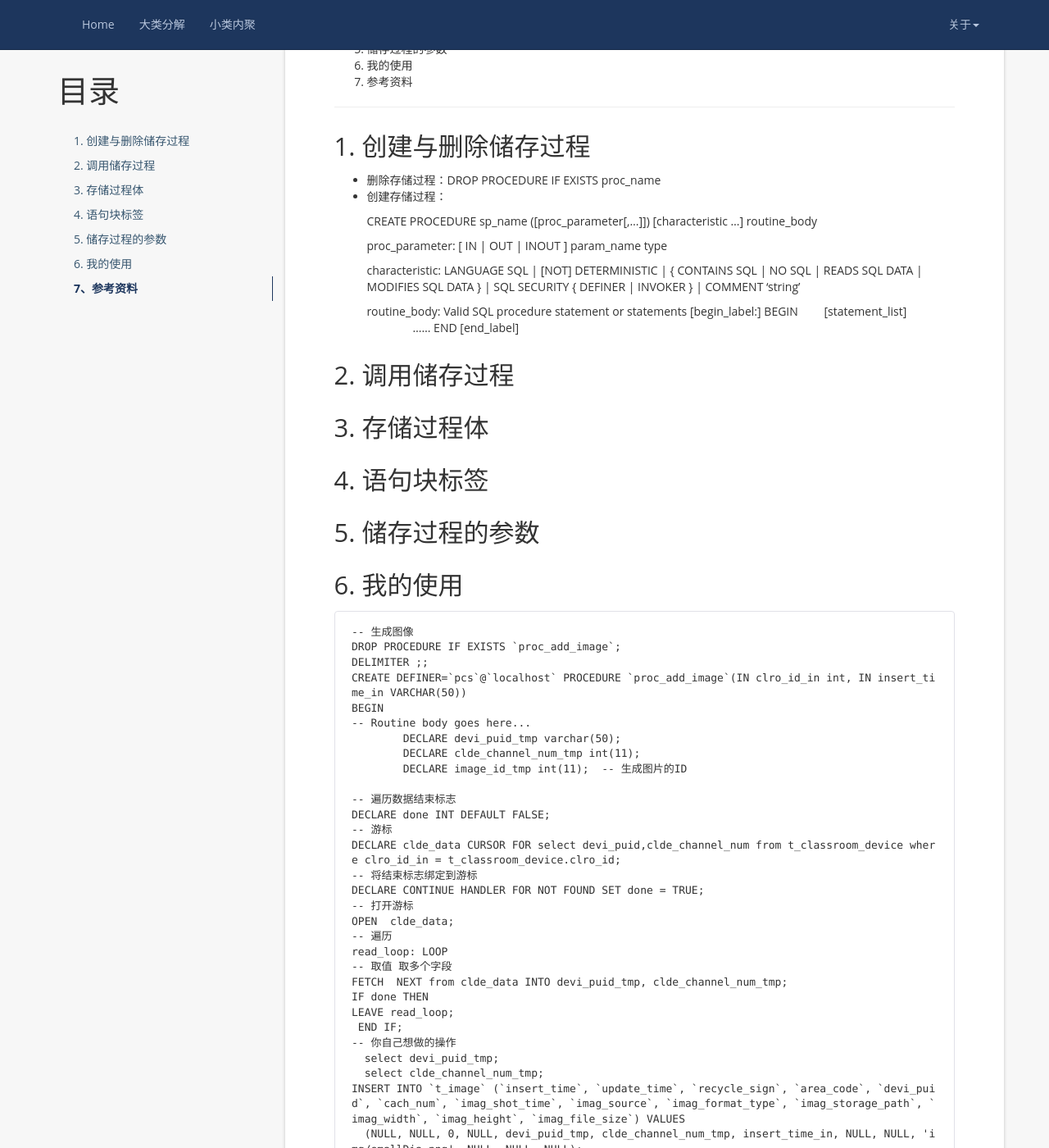
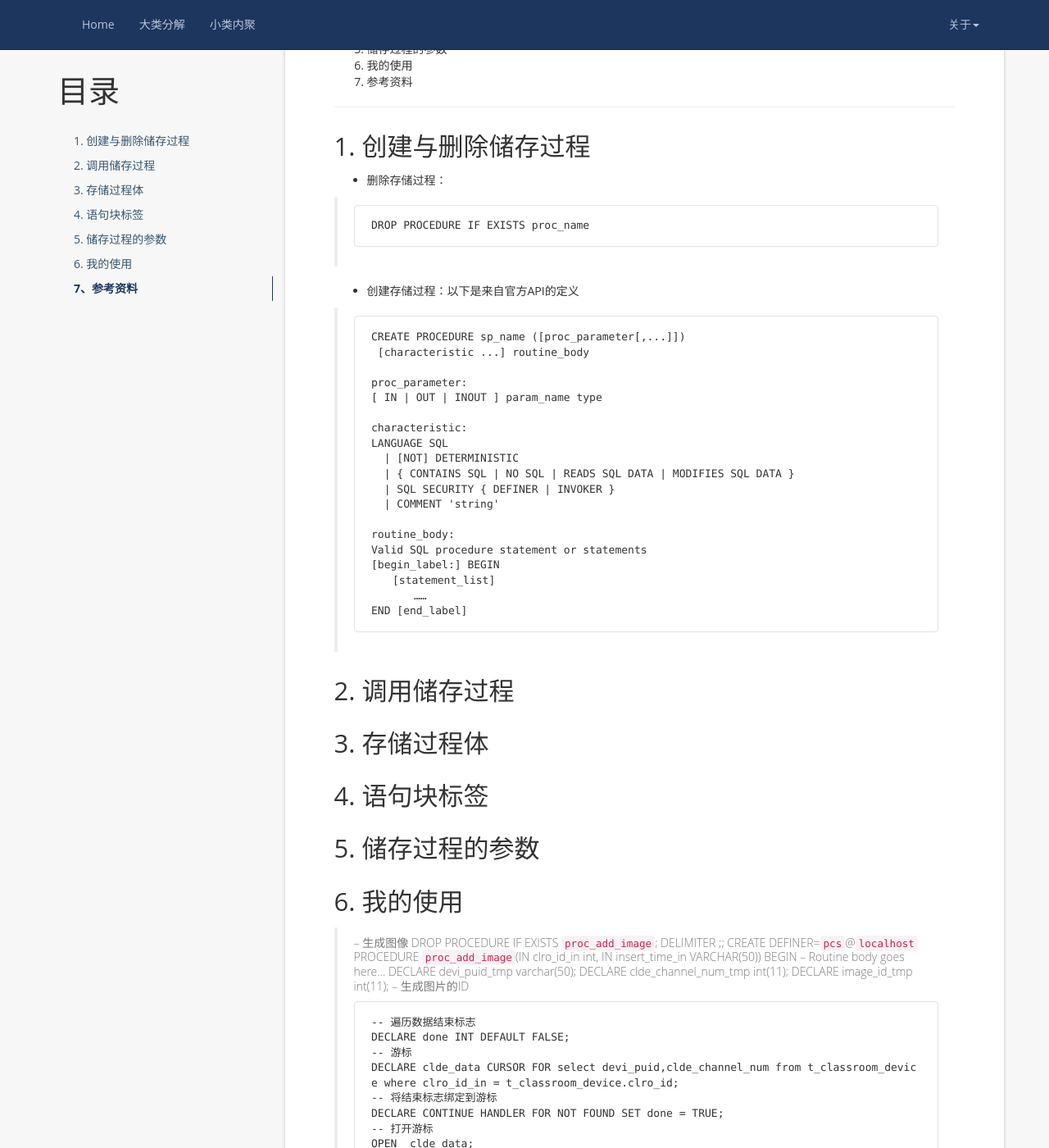
Before and after one commit to yanglei1992/yanglei1992.github.io.old, a Jekyll site: the page built from _posts/mysql/2018-12-27-mysql-proc-study.markdown, in a window 1280 px wide and 1400 px high, scrolled down 525 px. Shown: the whole window at 82% size. Built offline with Jekyll 4.4.1, drawn with Linux system fonts in a browser that asks for light colours; nearby versions of some CDN libraries; comment, search, counter and statistics services are not loaded; some of the changed text lies outside the part shown.

```diff
--- a/_posts/mysql/2018-12-27-mysql-proc-study.markdown
+++ b/_posts/mysql/2018-12-27-mysql-proc-study.markdown
@@ -29,28 +29,34 @@ tag: mysql
 
 
 
-- 删除存储过程：DROP PROCEDURE IF EXISTS proc_name
-- 创建存储过程：
+- 删除存储过程：
 
-    CREATE PROCEDURE sp_name ([proc_parameter[,...]])
-    [characteristic ...] routine_body
 
-    proc_parameter:
-    [ IN | OUT | INOUT ] param_name type
+>     DROP PROCEDURE IF EXISTS proc_name
 
-    characteristic:
-    LANGUAGE SQL
-      | [NOT] DETERMINISTIC
-      | { CONTAINS SQL | NO SQL | READS SQL DATA | MODIFIES SQL DATA }
-      | SQL SECURITY { DEFINER | INVOKER }
-      | COMMENT 'string'
+- 创建存储过程：以下是来自官方API的定义
 
-    routine_body:
-    Valid SQL procedure statement or statements
-    [begin_label:] BEGIN
-    　　[statement_list]
-    　　　　……
-    END [end_label]
+
+>
+>     CREATE PROCEDURE sp_name ([proc_parameter[,...]])
+>      [characteristic ...] routine_body
+>
+>     proc_parameter:
+>     [ IN | OUT | INOUT ] param_name type
+>
+>     characteristic:
+>     LANGUAGE SQL
+>       | [NOT] DETERMINISTIC
+>       | { CONTAINS SQL | NO SQL | READS SQL DATA | MODIFIES SQL DATA }
+>       | SQL SECURITY { DEFINER | INVOKER }
+>       | COMMENT 'string'
+>
+>     routine_body:
+>     Valid SQL procedure statement or statements
+>     [begin_label:] BEGIN
+>     　　[statement_list]
+>     　　　　……
+>     END [end_label]
 
 
 ## 2. 调用储存过程 ##
```
Also changed, not shown: other parts of _posts/mysql/2018-12-27-mysql-proc-study.markdown (+82 -82 lines), books.md (+2 -11 lines), reference.md (+0 -17 lines).
